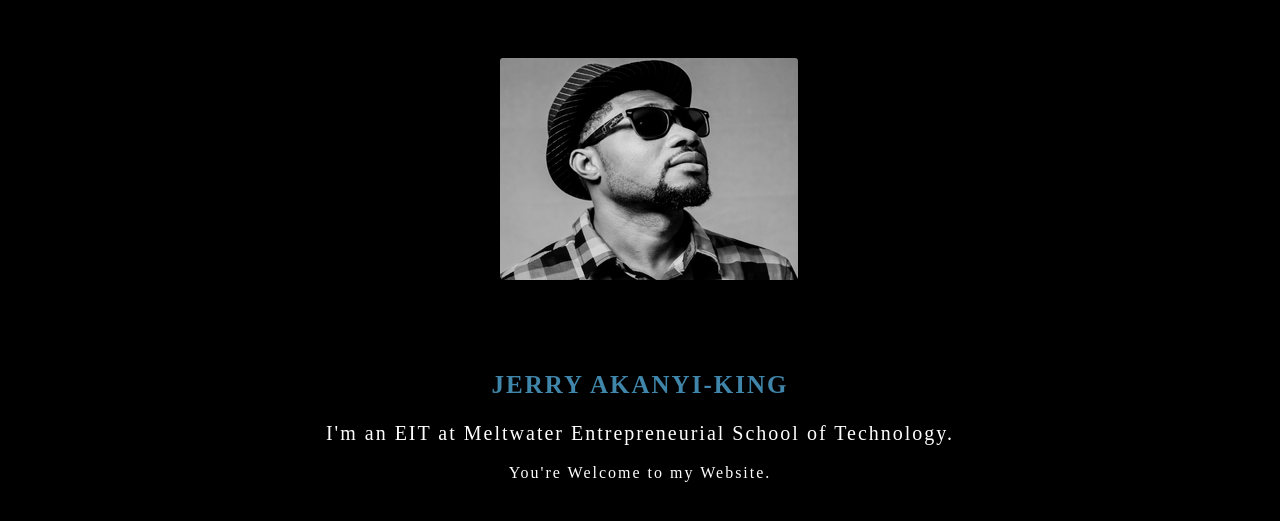
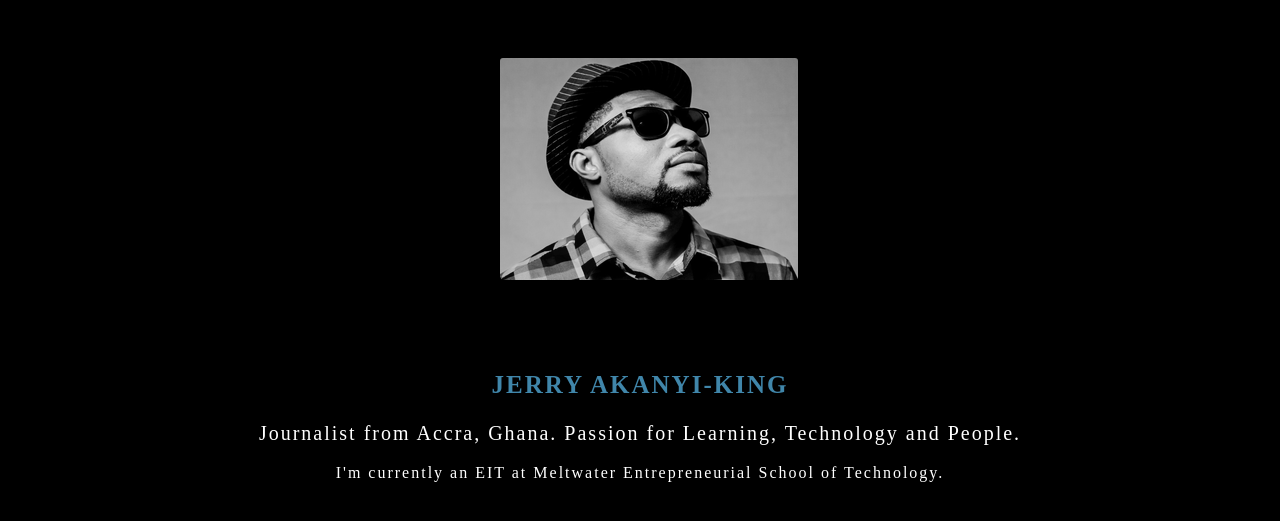
Before and after one commit to dahsharpguy/dahsharpguy.github.io, a plain HTML site: page index.html in a window 1280 px wide. Shown: the part 77-598 px from the top of the page. Drawn offline with nearby package versions, Linux system fonts and the light colour scheme; a web font is replaced by a local one.

Commit message:
changed html file. Added new text

```diff
--- a/index.html
+++ b/index.html
@@ -63,8 +63,8 @@
 
     <img src="design/330.png" />
         <h1>JERRY AKANYI-KING</h1>
-            <h2>I'm an EIT at Meltwater Entrepreneurial School of Technology.</h2>
-    <p>You're Welcome to my Website.</p>
+            <h2>Journalist from Accra, Ghana. Passion for Learning, Technology and People.</h2>
+    <p>I'm currently an EIT at Meltwater Entrepreneurial School of Technology.</p>
 
 
 
```
